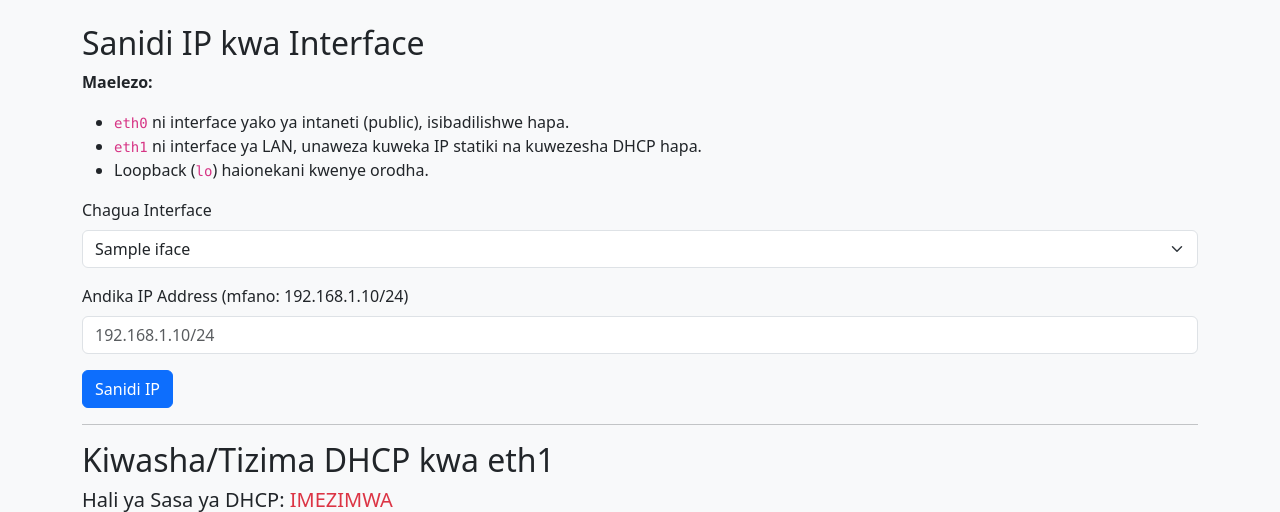
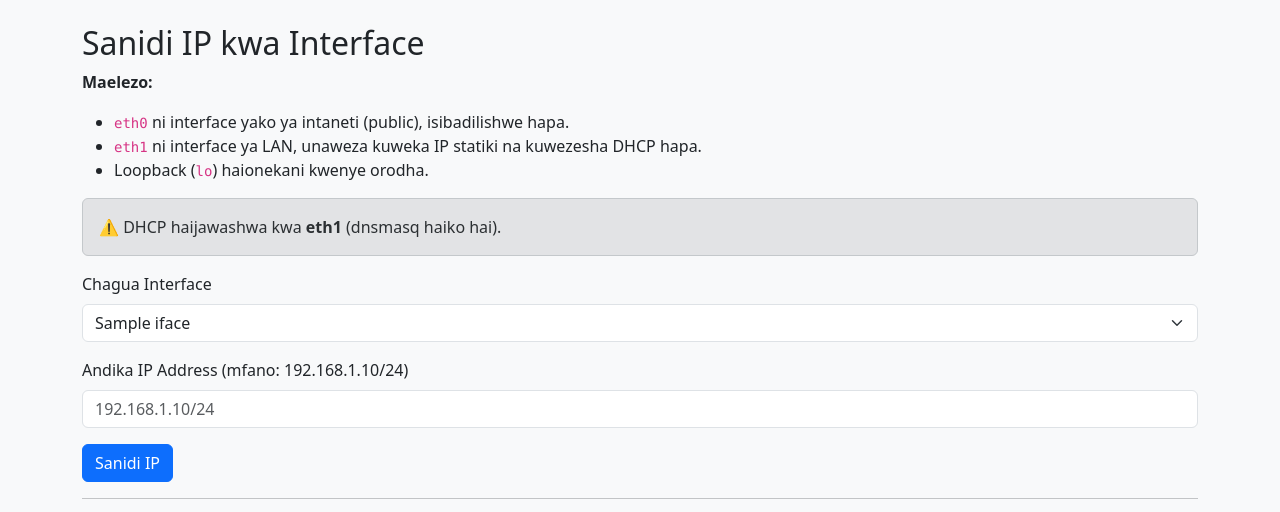
Before and after one commit to nextdev42/vm-control-panel, a Flask app: template app/templates/set_ip.html in a window 1280 px wide. Shown: the part 56-568 px from the top of the page. Run offline with Flask 3, Linux system fonts and the light colour scheme; the template is opened without the code that fills it: most values are stand-ins (such as "Sample title", 1, 10 or a date in 2020).

Commit message:
Update set_ip.html

```diff
--- a/app/templates/set_ip.html
+++ b/app/templates/set_ip.html
@@ -9,6 +9,15 @@
   <li><code>eth1</code> ni interface ya LAN, unaweza kuweka IP statiki na kuwezesha DHCP hapa.</li>
   <li>Loopback (<code>lo</code>) haionekani kwenye orodha.</li>
 </ul>
+{% if dhcp_status %}
+  <div class="alert alert-success">
+    ✅ DHCP imewashwa kikamilifu kwa <strong>eth1</strong> (dnsmasq inaendesha).
+  </div>
+{% else %}
+  <div class="alert alert-secondary">
+    ⚠️ DHCP haijawashwa kwa <strong>eth1</strong> (dnsmasq haiko hai).
+  </div>
+{% endif %}
 
 <form method="POST" action="{{ url_for('main.set_ip') }}">
   <div class="mb-3">
```
